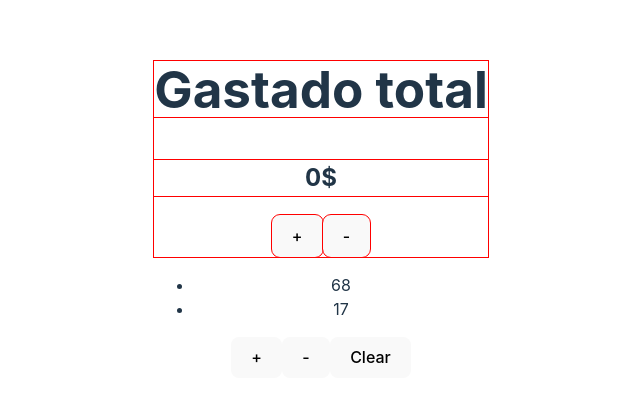
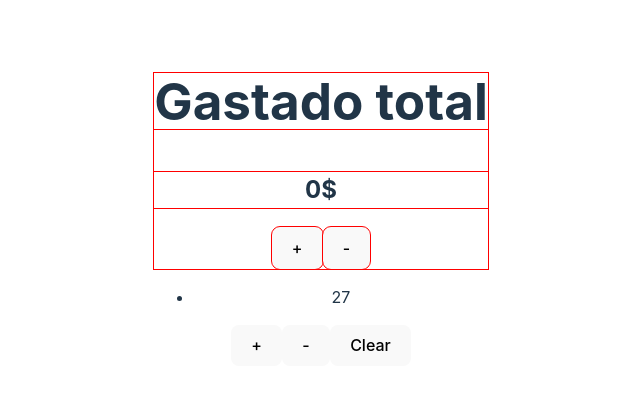
Before and after one commit to marialapc/my-expenses, a React (Vite) app: page / in a window 1280 px wide. Shown: the part 202-604 px from the top of the page, without its empty margins (319-959 px from the left). Built offline with nearby package versions, Linux system fonts and the light colour scheme.

Commit message:
save the initial value

```diff
--- a/src/components/ExpensesList/ExpensesList.jsx
+++ b/src/components/ExpensesList/ExpensesList.jsx
@@ -1,4 +1,7 @@
 import { useState } from "react";
+
+const initialState = [{ amount: 27 }];
+const maxExpenses = 4;
 
 function getRandomInt(max) {
   return Math.floor(Math.random() * max);
@@ -9,13 +12,8 @@ function createRandomExpense() {
   return expense;
 }
 
-const maxExpenses = 4;
-
 const ExpensesList = () => {
-  const [expenses, setExpenses] = useState([
-    createRandomExpense(),
-    createRandomExpense(),
-  ]);
+  const [expenses, setExpenses] = useState(initialState);
 
   const handleAddExpense = () => {
     if (expenses.length < maxExpenses) {
@@ -36,10 +34,9 @@ const ExpensesList = () => {
   };
 
   const handleClearExpenses = () => {
-    //volver al estado inicial
     setExpenses((oldExpenses) => {
       let copied = [...oldExpenses];
-      copied = [];
+      copied = initialState;
 
       return copied;
     });
```
